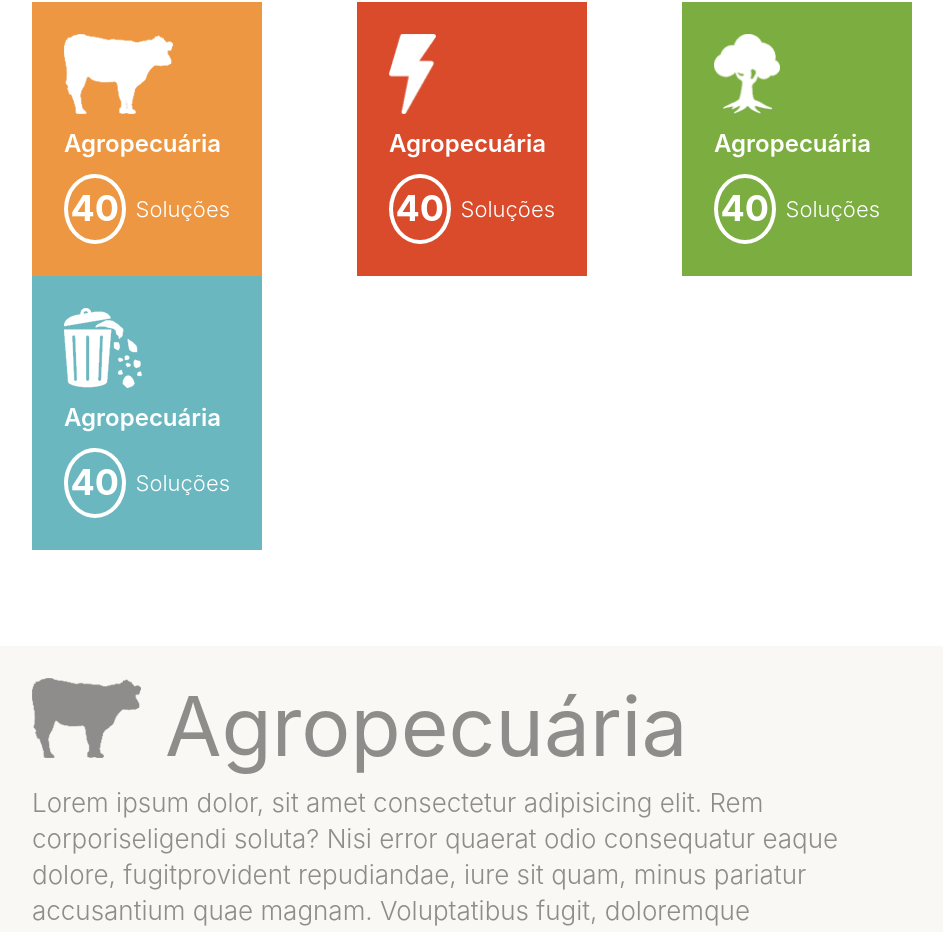
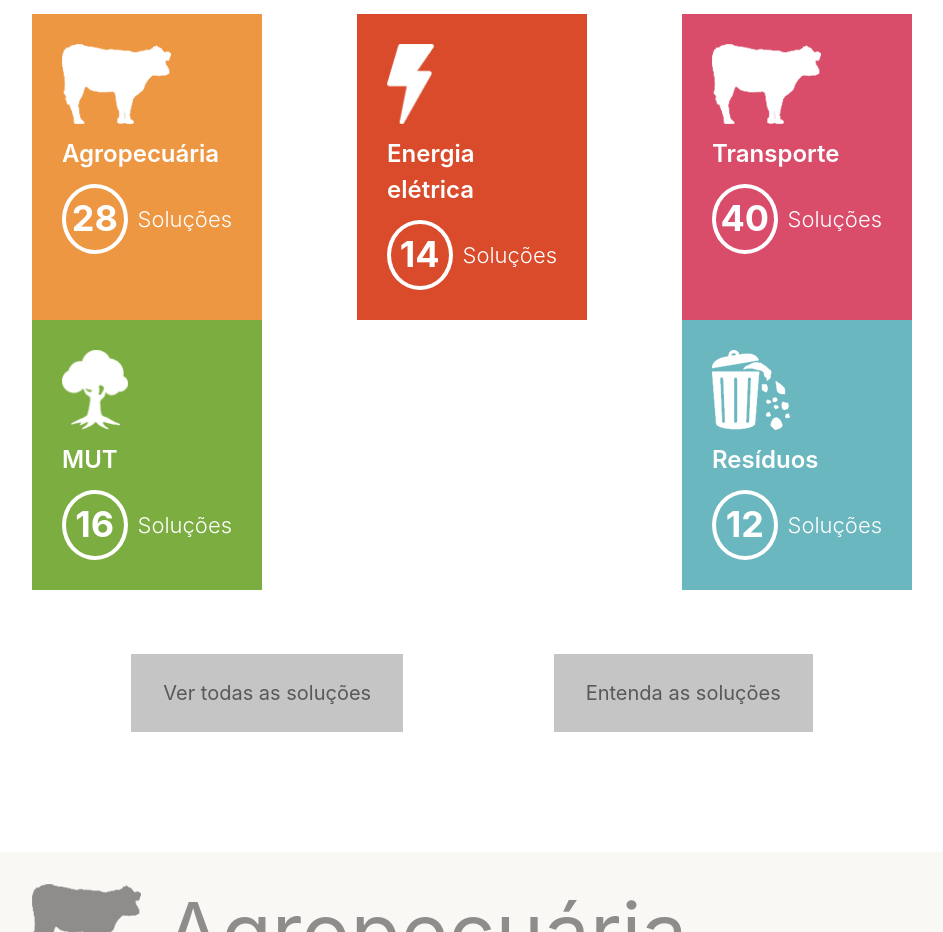
Before and after one commit to felipemrvieira/seeg-front, a React (Create React App) app: page / in a window 1280 px wide. Shown: the part 1557-2489 px from the top of the page, without its empty margins (168-1111 px from the left). Built offline with nearby package versions, Linux system fonts and the light colour scheme.

Commit message:
apply hover effect on sector card and create submenu

```diff
--- a/src/components/MunicipalSolutions/Header/index.js
+++ b/src/components/MunicipalSolutions/Header/index.js
@@ -9,12 +9,20 @@ import {
 	Img,
 	GreyBar,
 	SectorCardContainer,
+	SubMenuContainer,
+	MenuItem,
 } from './styles';
 import Image from './assets/image.png';
 import Header from '../../Header';
 import SectorCard from '../SectorCard';
 
-const solution_ = { title: 'Agropecuária', solutionsCount: '40' };
+const sectorList = [
+	{ title: 'Agropecuária', solutionsCount: '28' },
+	{ title: 'Energia elétrica', solutionsCount: '14' },
+	{ title: 'Transporte', solutionsCount: '40' },
+	{ title: 'MUT', solutionsCount: '16' },
+	{ title: 'Resíduos', solutionsCount: '12' },
+];
 export default function Sector() {
 	return (
 		<>
@@ -57,11 +65,19 @@ export default function Sector() {
 					</SectionCapDescription>
 
 					<SectorCardContainer>
-						<SectorCard solution={solution_} sectorTitle="Agropecuária" />
-						<SectorCard solution={solution_} sectorTitle="Energia" />
-						<SectorCard solution={solution_} sectorTitle="MUT" />
-						<SectorCard solution={solution_} sectorTitle="Resíduos" />
+						{/* <SectorCard solution={sector} sectorTitle="Agropecuária" />
+						<SectorCard solution={sector} sectorTitle="Energia Elétrica" />
+						<SectorCard solution={sector} sectorTitle="Transporte" />
+						<SectorCard solution={sector} sectorTitle="MUT" />
+						<SectorCard solution={sector} sectorTitle="Resíduos" /> */}
+						{sectorList.map((sector) => (
+							<SectorCard sector={sector} />
+						))}
 					</SectorCardContainer>
+					<SubMenuContainer>
+						<MenuItem href="/">Ver todas as soluções</MenuItem>
+						<MenuItem href="/">Entenda as soluções</MenuItem>
+					</SubMenuContainer>
 				</Section2>
 			</div>
 		</>
--- a/src/components/MunicipalSolutions/Header/styles.js
+++ b/src/components/MunicipalSolutions/Header/styles.js
@@ -55,4 +55,19 @@ export const SectorCardContainer = styled.div`
 	flex-direction: row;
 	justify-content: space-between;
 	flex-flow: wrap;
+	margin: 12px 0 32px 0;
 `;
+
+export const SubMenuContainer = styled.div`
+	display: flex;
+	flex-direction: row;
+	justify-content: space-around;
+	flex-flow: wrap;
+	margin: 32px 24px 24px 24px;
+`;
+export const MenuItem = styled.a`
+	padding: 24px 32px;
+	font-size: 20px;
+	background: #c5c5c5;
+	color: #5a5959;
+`;
--- a/src/components/MunicipalSolutions/SectorCard/index.js
+++ b/src/components/MunicipalSolutions/SectorCard/index.js
@@ -9,13 +9,14 @@ import {
 	SolutionsLabel,
 } from './styles';
 
-export default function SectorCard({ solution, sectorTitle }) {
+export default function SectorCard({ sector }) {
+	console.log(sector);
 	return (
-		<Card sectorTitle={sectorTitle}>
-			<SectorIcon sectorTitle={sectorTitle} />
-			<SectorTitle>{solution.title}</SectorTitle>
+		<Card sectorTitle={sector.title}>
+			<SectorIcon sectorTitle={sector.title} />
+			<SectorTitle>{sector.title}</SectorTitle>
 			<SectorSolutions>
-				<SolutionsCount>{solution.solutionsCount}</SolutionsCount>
+				<SolutionsCount>{sector.solutionsCount}</SolutionsCount>
 				<SolutionsLabel>Soluções</SolutionsLabel>
 			</SectorSolutions>
 		</Card>
@@ -23,6 +24,5 @@ export default function SectorCard({ solution, sectorTitle }) {
 }
 
 SectorCard.propTypes = {
-	solution: PropTypes.node.isRequired,
-	sectorTitle: PropTypes.node.isRequired,
+	sector: PropTypes.node.isRequired,
 };
--- a/src/components/MunicipalSolutions/SectorCard/styles.js
+++ b/src/components/MunicipalSolutions/SectorCard/styles.js
@@ -8,8 +8,10 @@ const handleCardColor = (sectorTitle) => {
 	switch (sectorTitle) {
 		case 'Agropecuária':
 			return 'background: #ed9742;';
-		case 'Energia':
+		case 'Energia elétrica':
 			return 'background: #d94b2b;';
+		case 'Transporte':
+			return 'background: #d94d6b;';
 		case 'MUT':
 			return 'background: #7cad41;';
 		case 'Resíduos':
@@ -23,7 +25,7 @@ const handleSectorIcon = (sectorTitle) => {
 	switch (sectorTitle) {
 		case 'Agropecuária':
 			return `background-image: url(${agroIcon});`;
-		case 'Energia':
+		case 'Energia elétrica':
 			return `background-image: url(${energiaIcon});`;
 		case 'MUT':
 			return `background-image: url(${mutIcon});`;
@@ -36,9 +38,16 @@ const handleSectorIcon = (sectorTitle) => {
 
 export const Card = styled.div`
 	${({ sectorTitle }) => handleCardColor(sectorTitle)}
+	position: relative;
+	top: 0;
+	transition: top ease 0.3s;
+	&:hover {
+		top: -10px;
+		cursor: pointer;
+	}
 	width: 230px;
 	/* width: 23%; */
-	padding: 32px;
+	padding: 30px;
 	display: flex;
 	flex-direction: column;
 	flex-shrink: 0;
```
